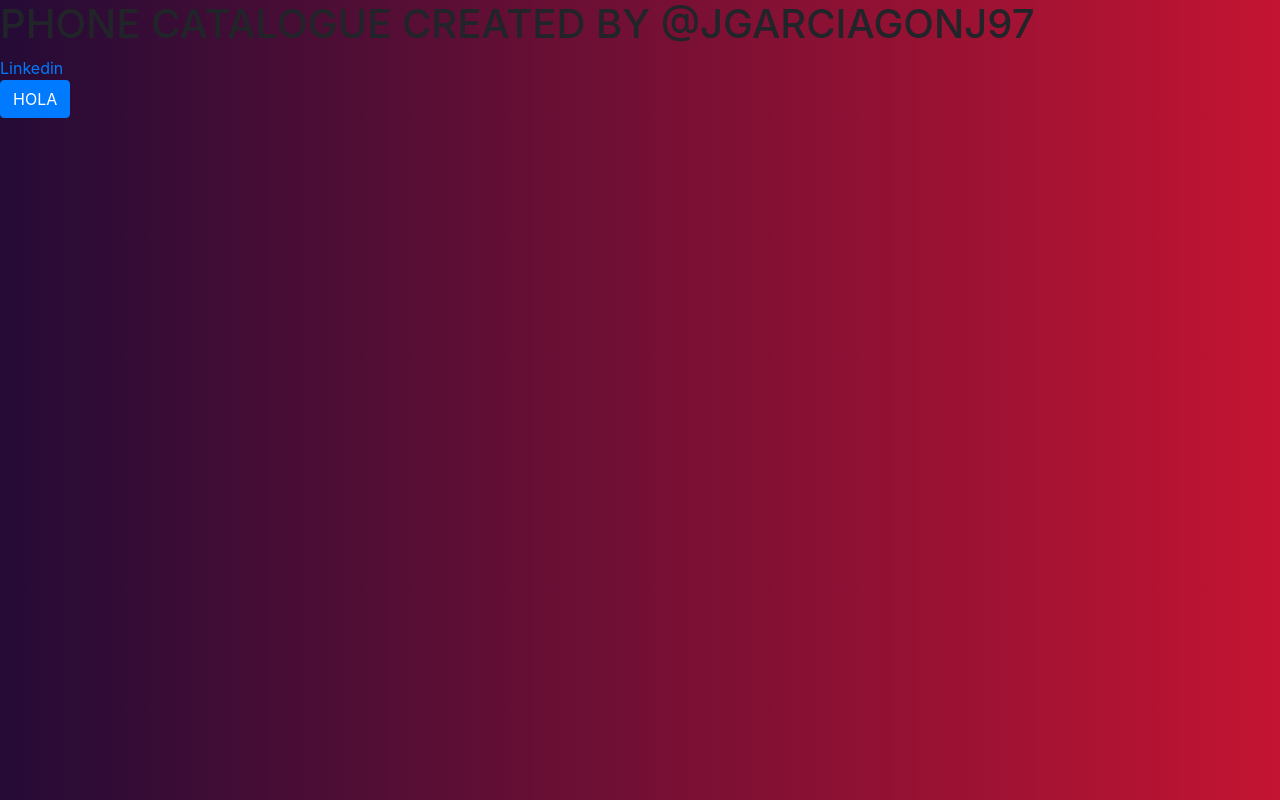
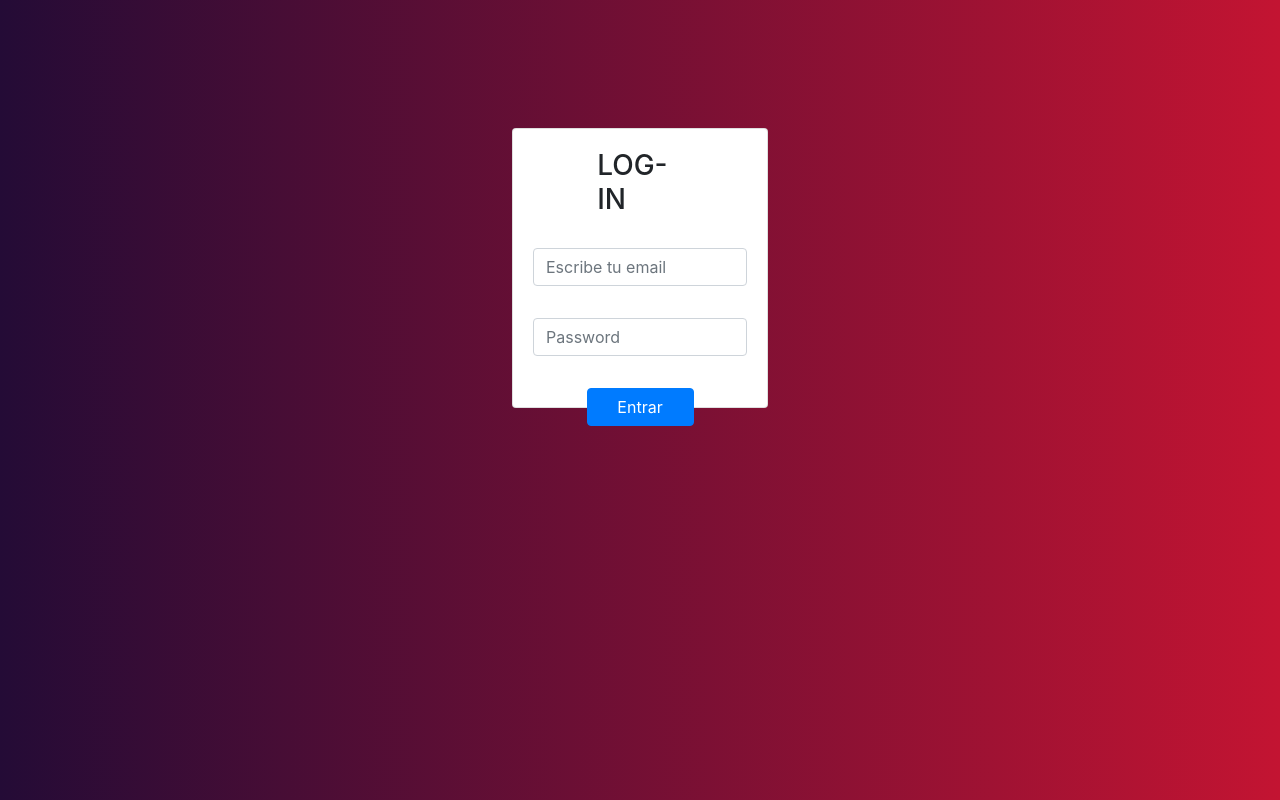
Before and after one commit to jgarciagonj97/mondedero_app, a React (Create React App) app: page / in a window 1280 px wide. Built offline with nearby package versions, Linux system fonts and the light colour scheme.

Commit message:
Página Home maquetada.

```diff
--- a/src/App.js
+++ b/src/App.js
@@ -1,8 +1,7 @@
 import React from 'react';
 import './App.css';
-import { Switch, Route } from "react-router-dom";
+import { Switch, Route, Redirect } from "react-router-dom";
 import Home from "./components/Home/Home";
-import NavBar from "./components/Navbar/Navbar";
 import Monedero from "./components/Monedero/Monedero";
 
 
@@ -12,7 +11,7 @@ function App() {
       <Switch>
         <Route exact path="/" component={Home} />
         <Route exact path="/monedero" component={Monedero} />
-        <Route />
+        <Redirect from="**" to="/" />
       </Switch>
     </>
   );
--- a/src/components/Home/Home.js
+++ b/src/components/Home/Home.js
@@ -2,18 +2,24 @@ import React from "react";
 import "./styles.css";
 
 const HomePage = () => {
+
+    function handleSubmit(e) {
+        e.preventDefault();
+    }
+
     return (
-        <div>
-            <div className="contenedor_home">
+        <div className="card">
+            <div className="card-body">
+                <div className="titulo">
+                    <h3>LOG-IN</h3>
+                </div>
+                <form className="formulario" onSubmit={handleSubmit}>
+                    <input type="text" placeholder="Escribe tu email" className="form-control email" />
+                    <input type="password" placeholder="Password" className="form-control pass" />
+                    <button type="submit" className="btn btn-primary">Entrar</button>
+                </form>
             </div>
-            <div className="titulo">
-                <h1> PHONE CATALOGUE CREATED BY @JGARCIAGONJ97 </h1 >
-            </div>
-            <div>
-                <a href="https://www.linkedin.com/in/javiergarciagonjal/" target="_blank" className="linkedin">Linkedin</a>
-            </div>
-            <button className="btn btn-primary">HOLA</button>
-        </div>
+        </div >
     );
 };
 
--- a/src/components/Home/styles.css
+++ b/src/components/Home/styles.css
@@ -9,3 +9,27 @@ body{
     background: -webkit-linear-gradient(to right, #240b36, #c31432);
     background: linear-gradient(to right, #240b36, #c31432);
 }
+
+.card{
+    width: 20%;
+    height: 35vh;
+    margin: 10% auto;
+}
+
+.titulo h3{
+    margin: 0 30%;
+}
+
+.formulario{
+    display: flex;
+    flex-direction: column;
+}
+
+.email{
+    margin: 2em 0;
+}
+
+.btn{
+    width: 50%;
+    margin: 2em auto;
+}
```
